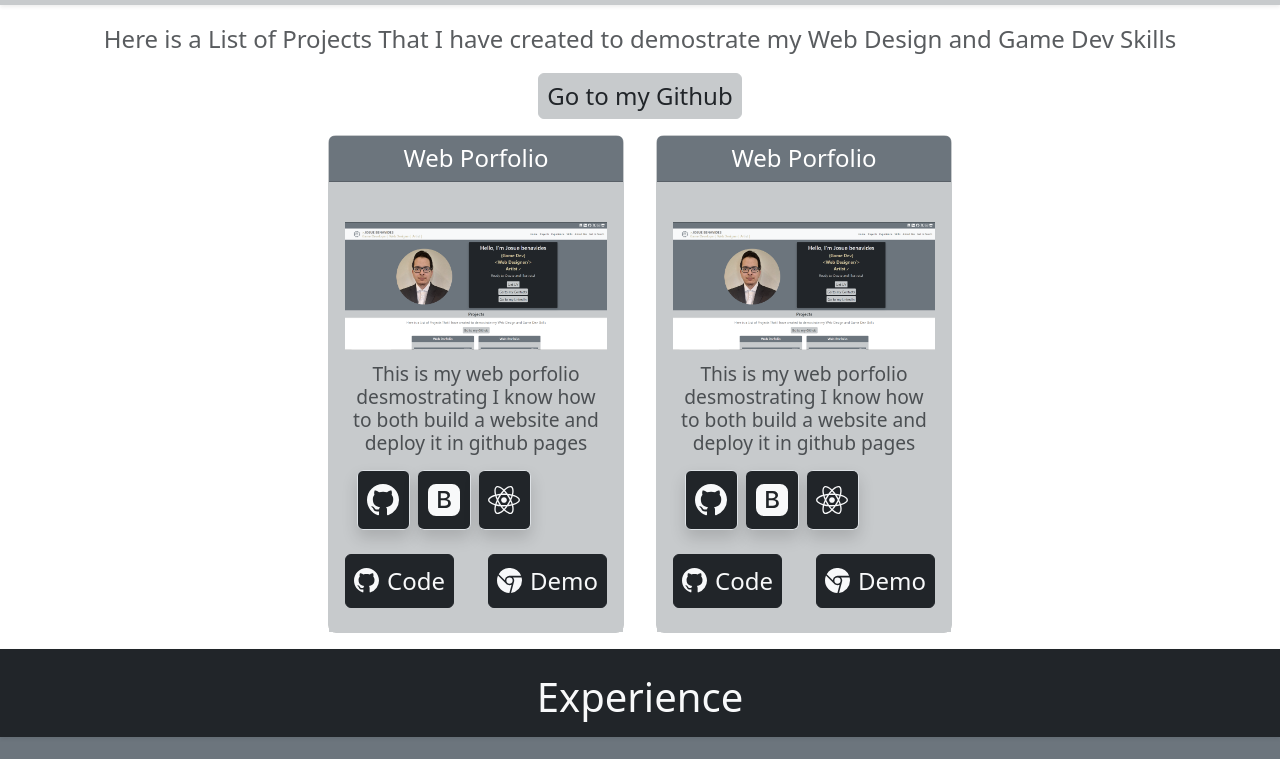
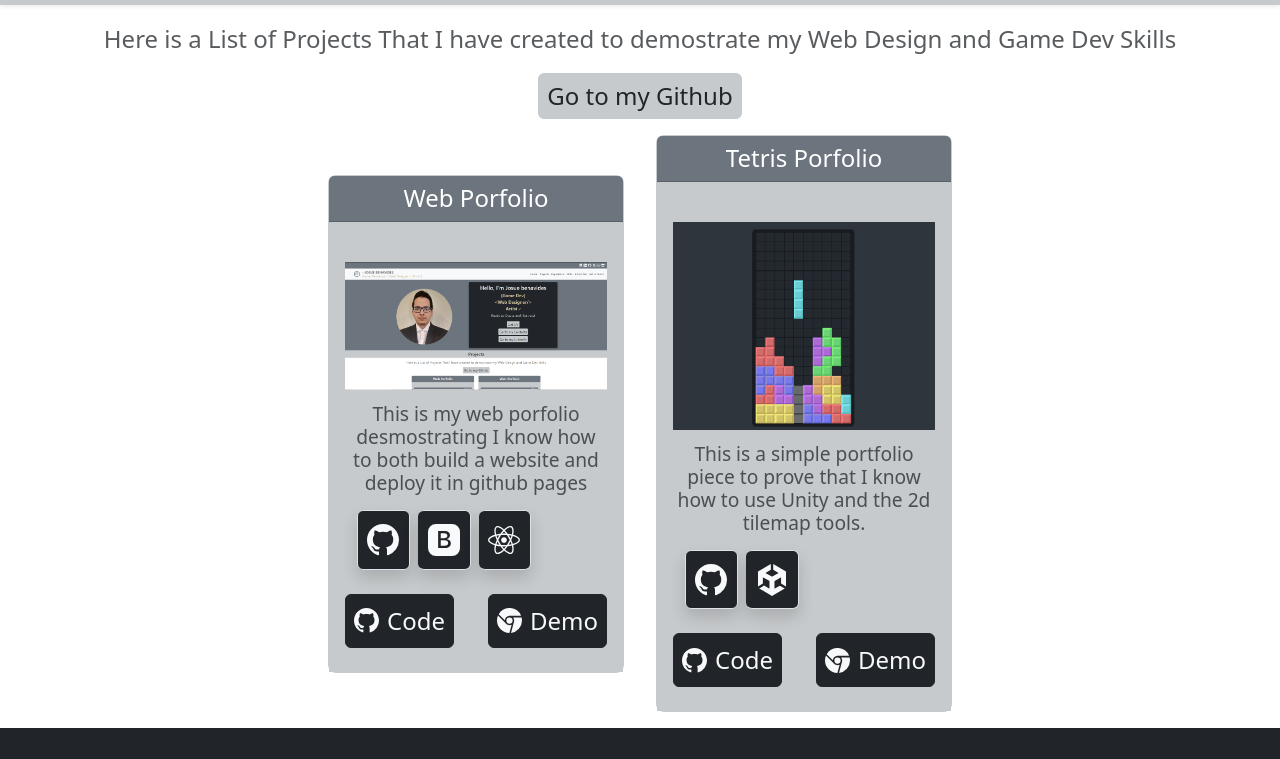
Before and after one commit to JosBena/jb.io, a React (Create React App) app: page / in a window 1280 px wide. Shown: the part 703-1462 px from the top of the page. Built offline with nearby package versions, Linux system fonts and the light colour scheme.

Commit message:
Added Tetris project

```diff
--- a/src/sections/projectSec.tsx
+++ b/src/sections/projectSec.tsx
@@ -12,7 +12,13 @@ import {
 } from "react-bootstrap";
 import { HoverButtn } from "../components/hoverButton";
 import WebPorfolio from "../assets/WPorfolio.png";
-import { BootstrapFill, BrowserChrome, Github } from "react-bootstrap-icons";
+import TetrisPic from "../assets/TetrisPic.png";
+import {
+  BootstrapFill,
+  BrowserChrome,
+  Github,
+  Unity,
+} from "react-bootstrap-icons";
 import { FaReact } from "react-icons/fa6";
 import { HoverList } from "../components/hoverList";
 
@@ -23,6 +29,8 @@ const ProjectCard = ({
   codeHref,
   demoHref,
   picture,
+  width,
+  height,
 }: any) => {
   return (
     <Col sm="8" md="5" lg="3">
@@ -31,7 +39,13 @@ const ProjectCard = ({
           {title}
         </CardHeader>
         <CardBody className="text-center py-4 bg-altlight">
-          <CardImg variant="top" src={picture} className="py-3" />
+          <CardImg
+            variant="top"
+            src={picture}
+            className="py-3"
+            width={width}
+            height={height}
+          />
           <CardSubtitle className="text-muted card-project">
             <p>{description}</p>
           </CardSubtitle>
@@ -65,6 +79,10 @@ export const Project = () => {
     { icon: <BootstrapFill />, title: "Bootstrap" },
     { icon: <FaReact />, title: "React" },
   ];
+  let TetrisList = [
+    { icon: <Github />, title: "Github" },
+    { icon: <Unity />, title: "Unity" },
+  ];
 
   return (
     <>
@@ -94,12 +112,14 @@ export const Project = () => {
               demoHref=""
             />
             <ProjectCard
-              picture={WebPorfolio}
-              itemList={webPorfolioList}
-              title="Web Porfolio"
-              description="This is my web porfolio desmostrating I know how to both build a website and deploy it in github pages"
-              codeHref="https://github.com/JosBena/jb.io"
-              demoHref=""
+              picture={TetrisPic}
+              itemList={TetrisList}
+              title="Tetris Porfolio"
+              description="This is a simple portfolio piece to prove that I know how to use Unity and the 2d tilemap tools."
+              codeHref="https://github.com/JosBena/U.Tetris"
+              demoHref="https://lukuagames.itch.io/tetris-educational-portfolio-piece"
+              width={150}
+              height={285}
             />
           </Row>
         </div>
```
Also changed, not shown: src/assets/TetrisPic.png (added).
